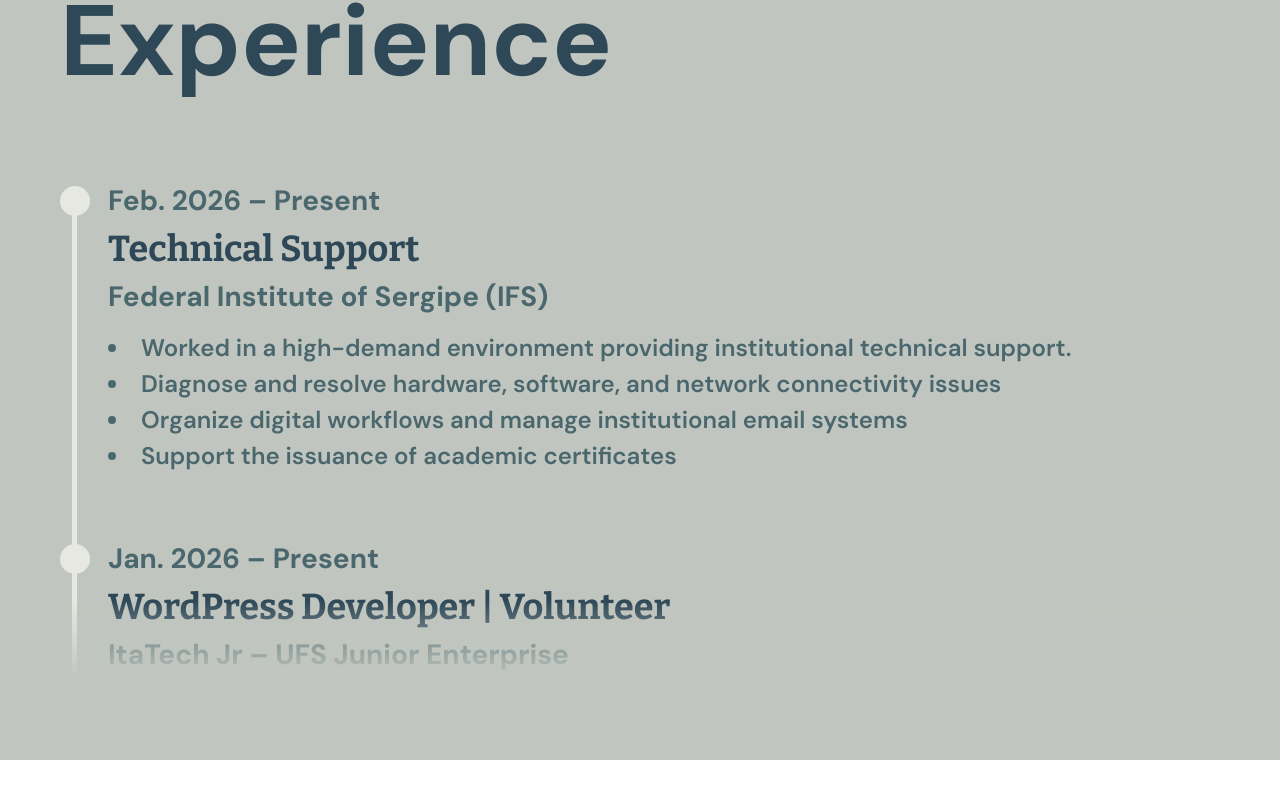
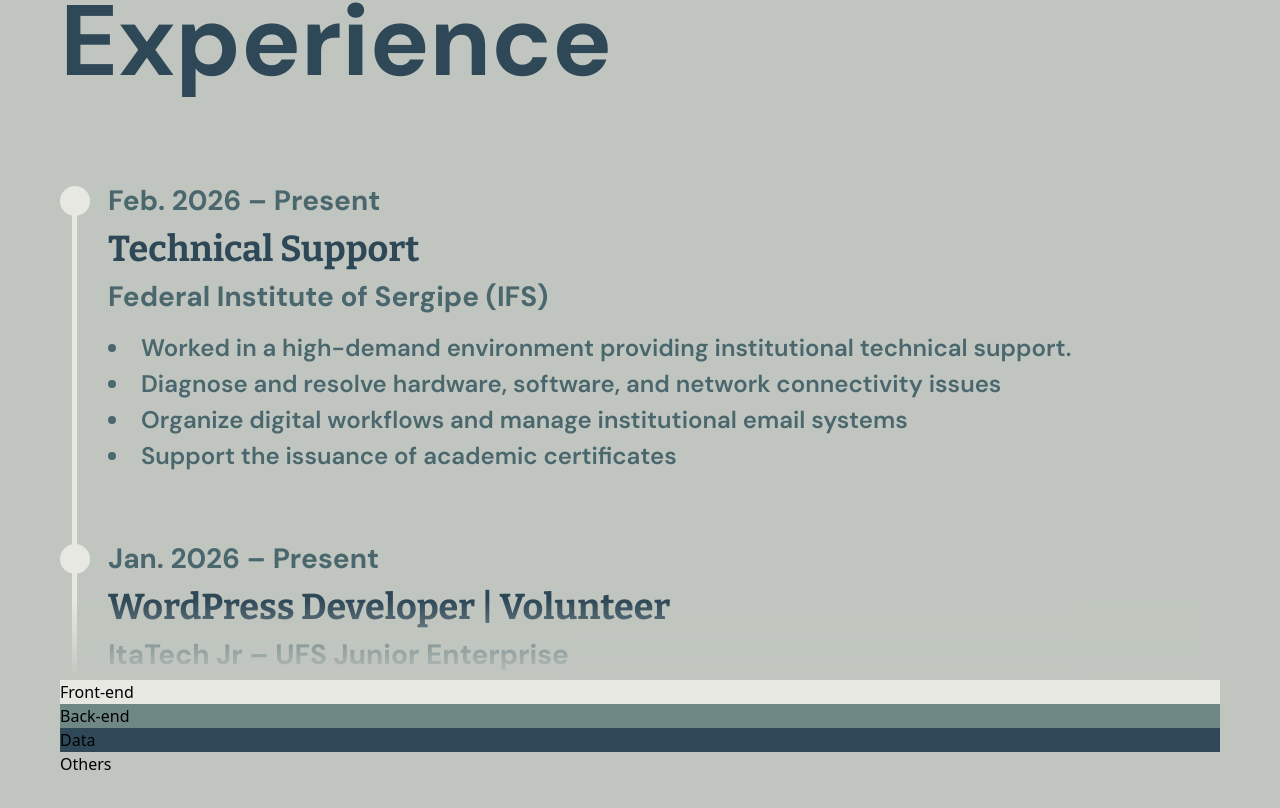
Before and after one commit to luiz-feliph/portfolio, a React (Vite) app: page / in a window 1280 px wide. Shown: the part 1708-2516 px from the top of the page. Before the commit the page ends 2468 px from the top, so only its background shows below. Built offline with nearby package versions, Linux system fonts and the light colour scheme; no server answers.

Commit message:
Add a stack card in experience section

```diff
--- a/src/components/Home/Experience.tsx
+++ b/src/components/Home/Experience.tsx
@@ -1,4 +1,5 @@
 import Jobs from "./JobsList";
+import Stack from "./Stack";
 
 function Experience() {
   return (
@@ -10,6 +11,7 @@ function Experience() {
         Experience
       </h1>
       <Jobs />
+      <Stack />
     </div>
   );
 }
--- /dev/null
+++ b/src/components/Home/Stack.tsx
@@ -0,0 +1,22 @@
+function Stack() {
+  return (
+    <div className="">
+      <div>
+        <div className="bg-off-white">
+          Front-end
+        </div>
+        <div className="bg-muted-teal">
+          Back-end
+        </div>
+        <div className="bg-deep-teal">
+          Data
+        </div>
+      </div>
+      <div>
+        Others
+      </div>
+    </div>
+  )
+}
+
+export default Stack;
--- a/src/data/jobs.json
+++ b/src/data/jobs.json
@@ -34,7 +34,7 @@
     ]
   },
   {
-    "period": "Sept. 2024 – August 2025",
+    "period": "Sept. 2024 – Aug. 2025",
     "role": "PWA Development",
     "organization": "UNIT – Tiradentes University",
     "responsibilities": [
```
